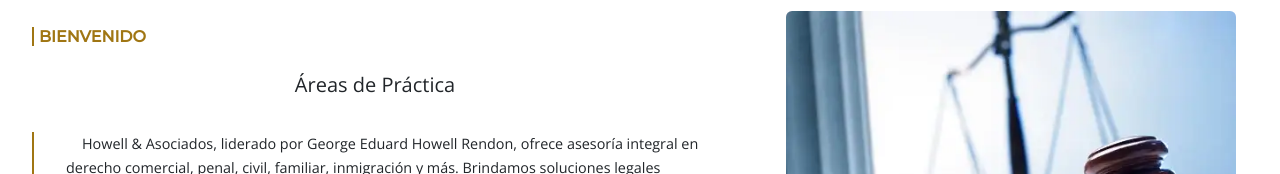
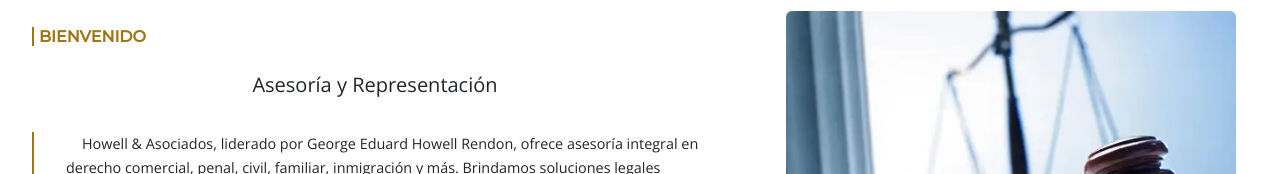
Before and after one commit to angeloHowell/lawyer-website, a React (Create React App) app: page / in a window 1280 px wide. Shown: the part 765-939 px from the top of the page. Built offline with nearby package versions, Linux system fonts and the light colour scheme; a web font is replaced by a local one.

Commit message:
titles changed in Info.js and Inicio.js

```diff
--- a/src/pages/Info.js
+++ b/src/pages/Info.js
@@ -78,7 +78,7 @@ const Honorarios = () => {
               </div>
             </div>
 
-            {/* áreas de práctica========== */}
+            {/* Derecho comercial, penal e internacional========== */}
             <div className="accordion-item">
               <h2 className="accordion-header" id="headingTwo">
                 <button
@@ -90,7 +90,7 @@ const Honorarios = () => {
                   aria-expanded="false"
                   aria-controls="collapseTwo"
                 >
-                  ÁREAS DE PRÁCTICA
+                  Derecho comercial, penal e internacional
                 </button>
               </h2>
               <div
--- a/src/pages/Inicio.js
+++ b/src/pages/Inicio.js
@@ -134,7 +134,7 @@ const Inicio = () => {
               <div className="card-body">
                 <h6 className="guide-text mb-4">BIENVENIDO</h6>
                    <h5 className="lh-base text-center pb-4">
-                     Áreas de Práctica
+                     Asesoría y Representación
                    </h5>
 
                 <p className="text-separator fw-normal">
```
